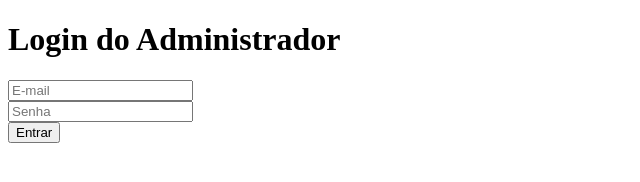
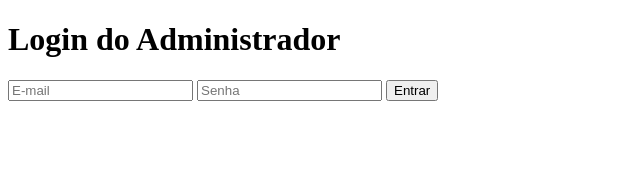
Before and after one commit to claudinei312/-lbuns-JB, a plain HTML site: page login.html in a window 1280 px wide. Shown: the whole page, without its empty margins (0-640 px from the left). Drawn offline with Linux system fonts and the light colour scheme.

Commit message:
Update login.html

```diff
--- a/login.html
+++ b/login.html
@@ -2,16 +2,18 @@
 <html lang="pt-BR">
 <head>
   <meta charset="UTF-8" />
+  <meta name="viewport" content="width=device-width, initial-scale=1.0"/>
   <title>Login - JB Formatura</title>
 </head>
 <body>
   <h1>Login do Administrador</h1>
   <form onsubmit="return login()">
-    <input type="email" id="email" placeholder="E-mail" required /><br/>
-    <input type="password" id="password" placeholder="Senha" required /><br/>
+    <input type="email" id="email" placeholder="E-mail" required />
+    <input type="password" id="password" placeholder="Senha" required />
     <button type="submit">Entrar</button>
+    <p id="error" style="color:red;"></p>
   </form>
-  <p id="error" style="color:red;"></p>
+
   <script src="scripts.js"></script>
 </body>
 </html>
```
